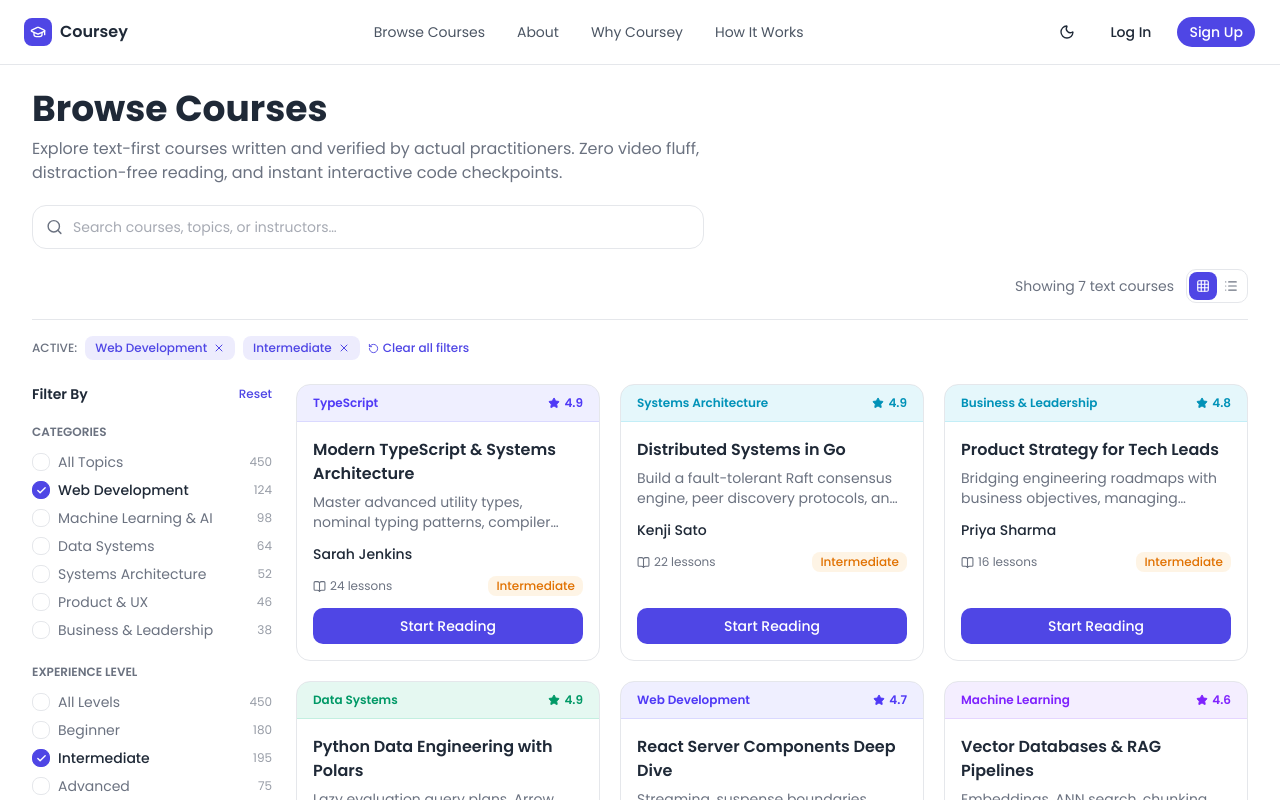
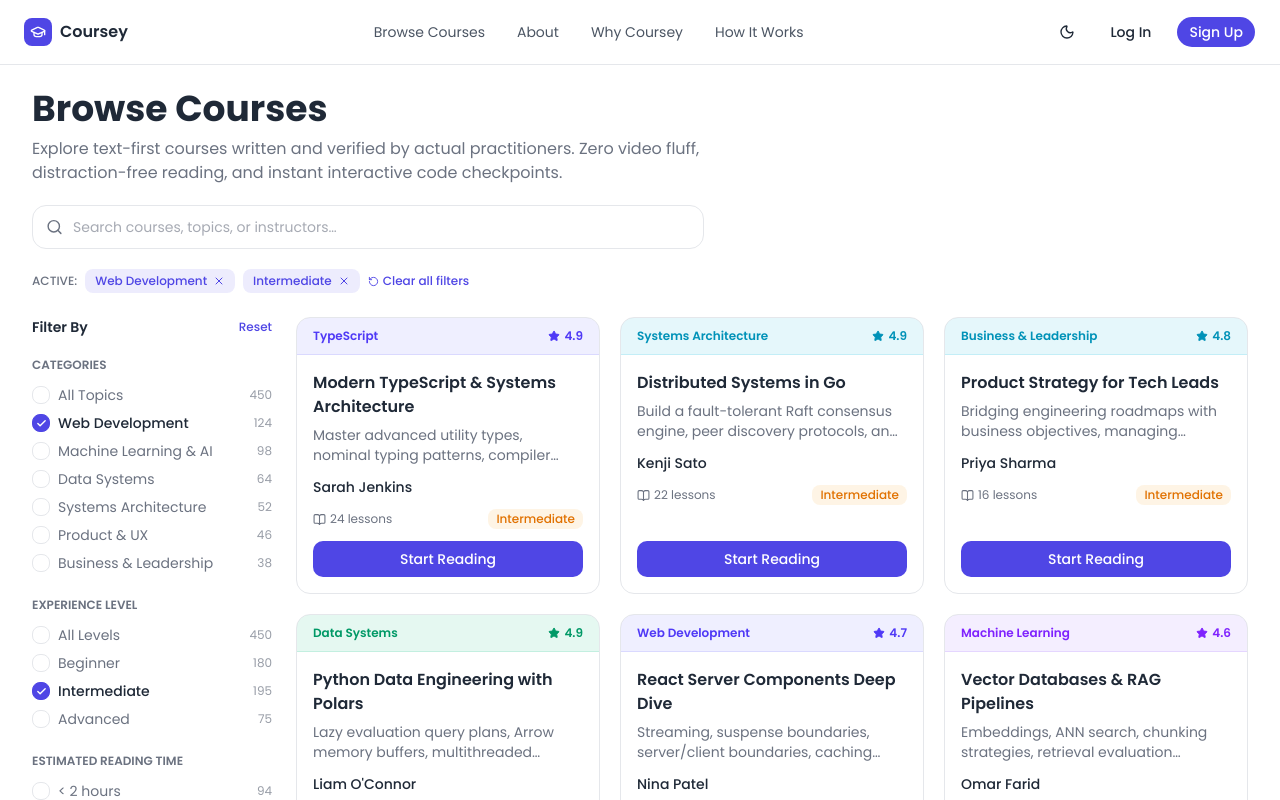
Before and after one commit to hammadgul-dev/coursey, a Next.js app: page /courses in a window 1280 px wide. Shown: the top 800 px of the page. Built offline with nearby package versions, Linux system fonts and the light colour scheme.

Commit message:
remove grid course buttons from SearchBar.tsx

```diff
--- a/src/app/(main)/courses/_components/SearchBar.tsx
+++ b/src/app/(main)/courses/_components/SearchBar.tsx
@@ -22,28 +22,6 @@ export default function SearchBar({
           className="h-11 w-full rounded-xl border border-border bg-card pl-10 pr-4 text-sm outline-none transition-all duration-200 placeholder:text-muted-foreground/60 focus:border-[#4F46E5] focus:ring-4 focus:ring-[#4F46E5]/10"
         />
       </div>
-
-      <div className="mb-4 flex flex-wrap items-center justify-end gap-3 border-b border-border pb-4">
-        <div className="flex items-center gap-3">
-          <span className="text-sm text-muted-foreground">
-            Showing {count} text courses
-          </span>
-          <div className="flex rounded-lg border border-border p-0.5">
-            <button
-              onClick={() => setView("grid")}
-              className={`flex h-7 w-7 cursor-pointer items-center justify-center rounded-md transition-colors duration-200 ${view === "grid" ? "bg-[#4F46E5] text-white" : "text-muted-foreground hover:text-foreground"}`}
-            >
-              <Grid3x3 size={14} />
-            </button>
-            <button
-              onClick={() => setView("list")}
-              className={`flex h-7 w-7 cursor-pointer items-center justify-center rounded-md transition-colors duration-200 ${view === "list" ? "bg-[#4F46E5] text-white" : "text-muted-foreground hover:text-foreground"}`}
-            >
-              <List size={14} />
-            </button>
-          </div>
-        </div>
-      </div>
     </>
   )
 }
```
